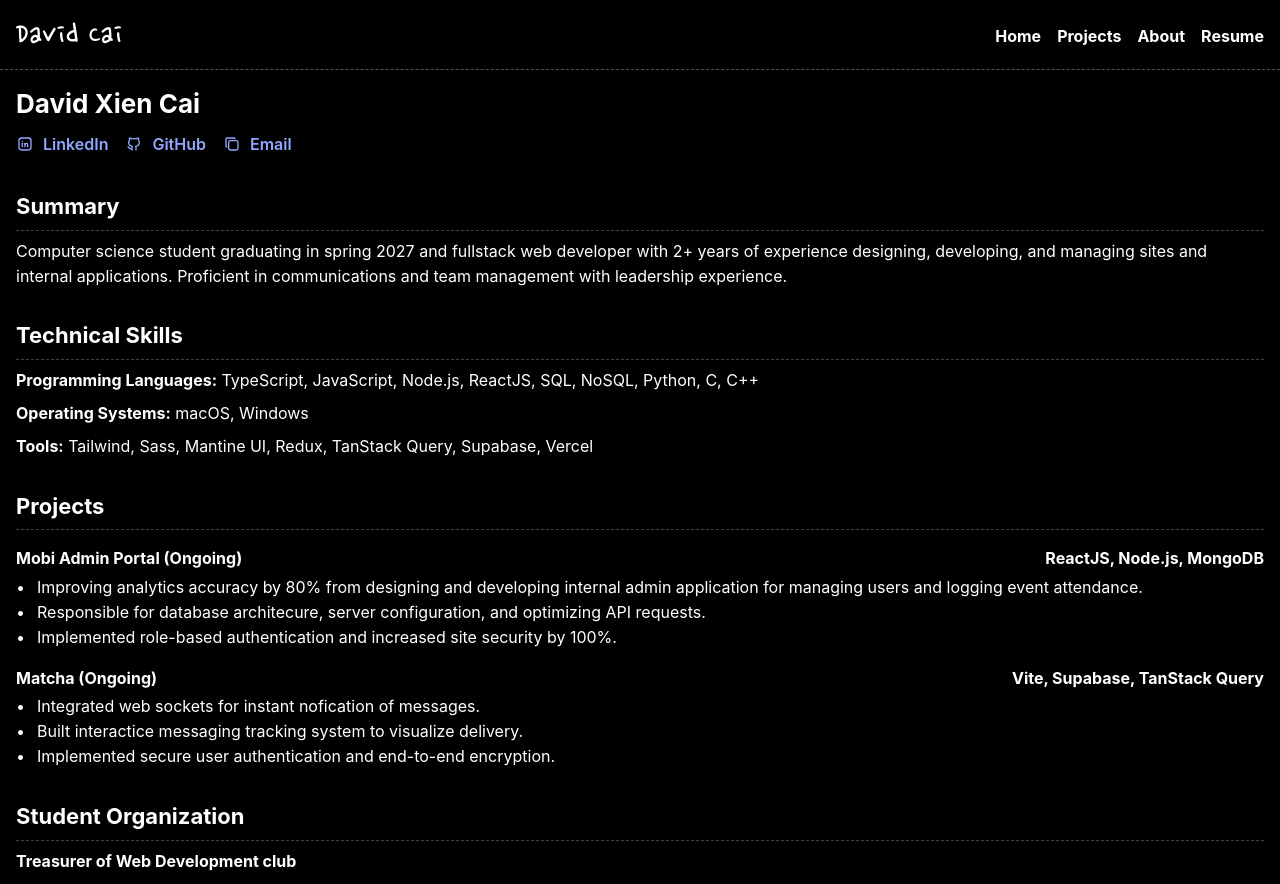
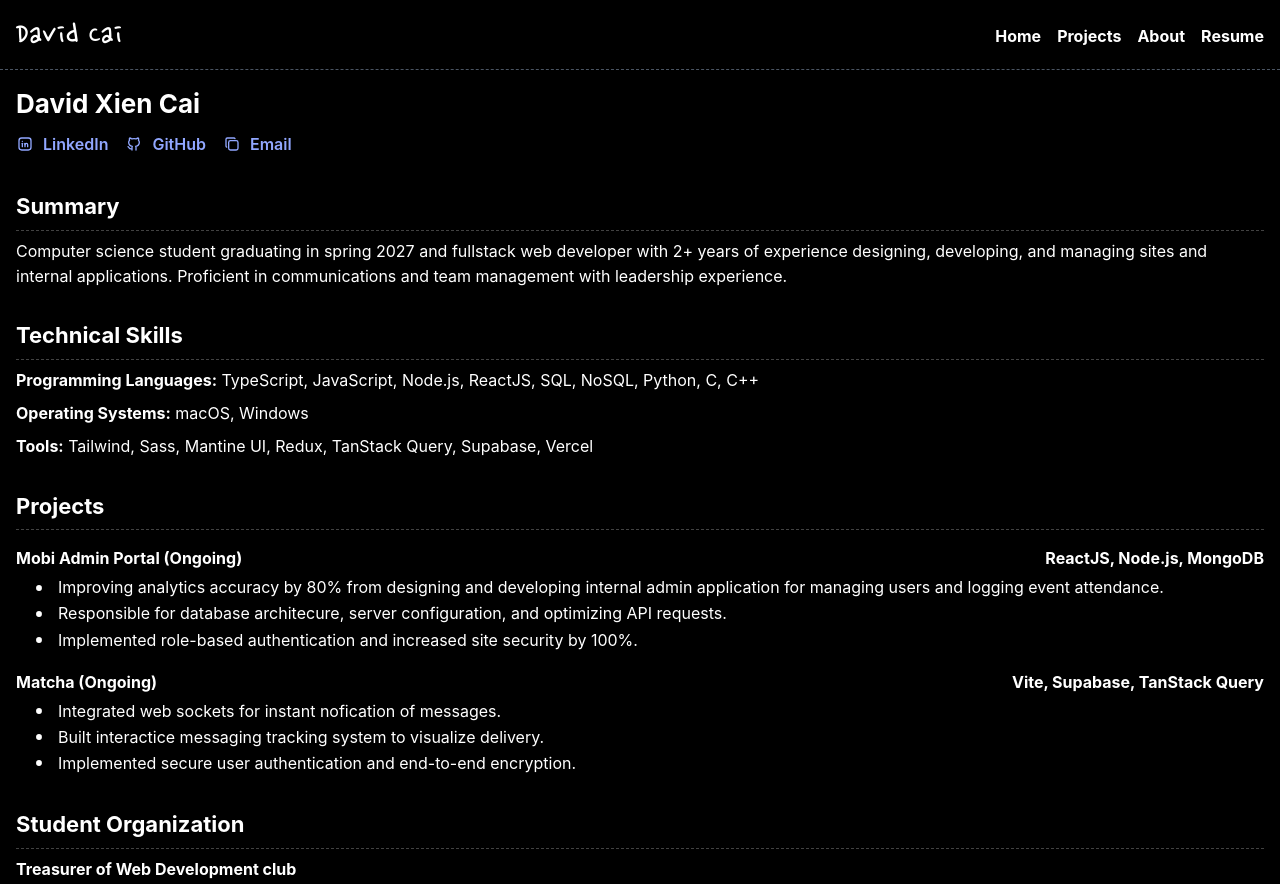
Before and after one commit to davidxcai/david-cai-portfolio, a React (Vite) app: page /resume in a window 1280 px wide. Shown: the top 884 px of the page. Built offline with nearby package versions, Linux system fonts and the light colour scheme.

Commit message:
Changed resume list icon
todo: fixed vertical alignment of dots

```diff
--- a/src/pages/Resume.tsx
+++ b/src/pages/Resume.tsx
@@ -7,7 +7,7 @@ import {
     Stack,
     Group,
 } from "@mantine/core";
-import { IconDownload } from "@tabler/icons-react";
+import { IconDownload, IconPointFilled } from "@tabler/icons-react";
 import { SocialLinks } from "../components";
 
 // TODO:
@@ -17,7 +17,7 @@ export function Resume() {
     const heading = 2;
     const subheading = 3;
     const sectionSpacing = 8;
-    const listIcon = "•";
+    const listIcon = <IconPointFilled size={14} />;
     return (
         <Stack gap="xl">
             {/* Header */}
@@ -69,7 +69,7 @@ export function Resume() {
                         <Text fw={700}>Mobi Admin Portal {"(Ongoing)"}</Text>
                         <Text fw={700}>ReactJS, Node.js, MongoDB</Text>
                     </Group>
-                    <List icon={listIcon}>
+                    <List icon={listIcon} withPadding>
                         <List.Item>
                             Improving analytics accuracy by 80% from designing
                             and developing internal admin application for
@@ -90,7 +90,7 @@ export function Resume() {
                         <Text fw={700}>Matcha {"(Ongoing)"}</Text>
                         <Text fw={700}>Vite, Supabase, TanStack Query</Text>
                     </Group>
-                    <List icon={listIcon}>
+                    <List icon={listIcon} withPadding>
                         <List.Item>
                             Integrated web sockets for instant nofication of
                             messages.
@@ -112,7 +112,7 @@ export function Resume() {
                 <Title order={subheading}>Student Organization</Title>
                 <Divider variant="dashed" />
                 <Text fw={700}>Treasurer of Web Development club</Text>
-                <List icon={listIcon}>
+                <List withPadding icon={listIcon}>
                     <List.Item>
                         Manage and maintain organization funds, perform internal
                         finance audits, and filing annual taxes and earnings.
```
